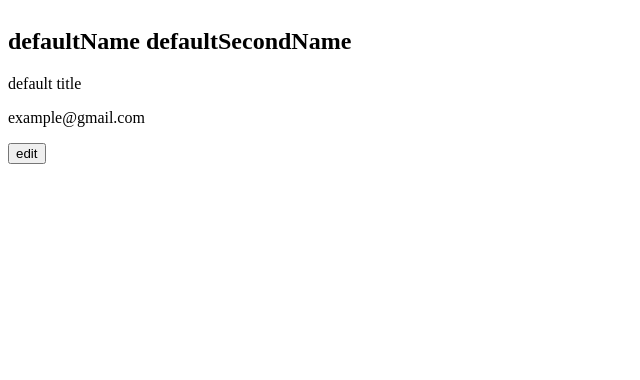
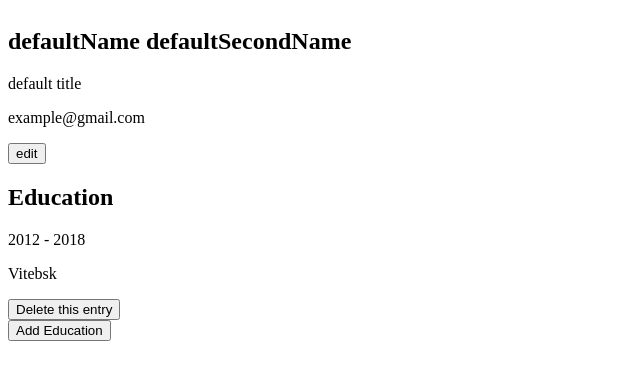
Before and after one commit to CrazyReborn/cv-app, a React (Create React App) app: page / in a window 1280 px wide. Shown: the top 380 px of the page, without its empty margins (0-640 px from the left). Built offline with nearby package versions, Linux system fonts and the light colour scheme.

Commit message:
now can delete a default education entry on the page.

```diff
--- a/package.json
+++ b/package.json
@@ -9,6 +9,7 @@
     "react": "^17.0.2",
     "react-dom": "^17.0.2",
     "react-scripts": "4.0.3",
+    "uniqid": "^5.4.0",
     "web-vitals": "^1.1.2"
   },
   "scripts": {
--- a/src/App.js
+++ b/src/App.js
@@ -1,9 +1,14 @@
 import GeneralInfo from "./components/general-info";
+import Education from "./components/education";
 import './App.css'
 
 function App() {
   return (
-    <GeneralInfo />
+    <div>
+      <GeneralInfo />
+      <Education />
+    </div>
+
   );
 }
 
--- /dev/null
+++ b/src/components/education.js
@@ -0,0 +1,46 @@
+import React from "react";
+import uniqid from "uniqid";
+
+class Education extends React.Component {
+    constructor() {
+        super();
+        this.state = {
+            all: [{
+                startYear: '2012', endYear: '2018', uniName: 'Vitebsk',
+            id: uniqid()}],
+            current: {
+                startYear: '',
+                endYear: '',
+                uniName: '',
+                id: uniqid(),
+            }
+        }
+        this.handleDelete = this.handleDelete.bind(this);
+    }
+
+    handleDelete(id) {
+        this.setState({
+            all: this.state.all.filter(edu => edu.id !== id)
+        });
+    }
+    render() {
+        const { all } = this.state;
+        return (
+            <div>
+                {all.map(edu => {
+                    return (
+                        <div key={edu.id}>
+                            <h2>Education</h2>
+                            <p>{edu.startYear} - {edu.endYear}</p>
+                            <p>{edu.uniName}</p>
+                            <button onClick={() => this.handleDelete(edu.id)}>Delete this entry</button>
+                        </div>
+                    )
+                })}
+            <button>Add Education</button>
+        </div>
+        )
+    }
+}
+
+export default Education
```
Also changed, not shown: 1 other file (tests, documents, lock files or other folders).
